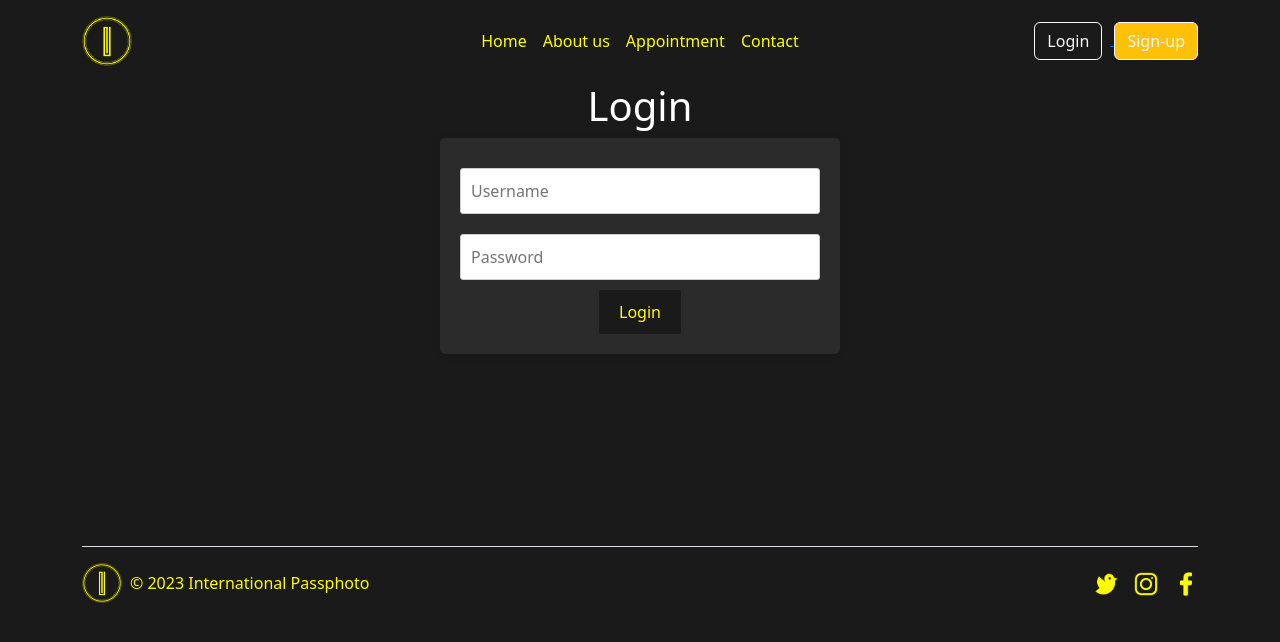
After one commit to Aydinm13/ExamenAdyin, a PHP site: page /login.php in a window 1280 px wide. The commit adds this page. Shown: the top 642 px of the page. Run offline with PHP 8.4, Linux system fonts and the light colour scheme.

Commit message:
login and sign up

```diff
--- /dev/null
+++ b/db.php
@@ -0,0 +1,12 @@
+<?php
+$servername = "localhost";
+$username = "root";
+$password = "";
+$dbname = "international";
+
+$conn = new mysqli($servername, $username, $password, $dbname);
+
+if ($conn->connect_error) {
+    die("Connection failed: " . $conn->connect_error);
+}
+?>
--- /dev/null
+++ b/login.php
@@ -0,0 +1,110 @@
+<!DOCTYPE html>
+<html lang="en">
+<head>
+    <meta charset="UTF-8">
+    <meta name="viewport" content="width=device-width, initial-scale=1.0">
+    <title>International Passphoto</title>
+    <link rel="stylesheet" href="style/style.css">
+    <script src="script/script.js"></script>
+    <link href="https://cdn.jsdelivr.net/npm/bootstrap@5.3.2/dist/css/bootstrap.min.css" rel="stylesheet"
+        integrity="sha384-T3c6CoIi6uLrA9TneNEoa7RxnatzjcDSCmG1MXxSR1GAsXEV/Dwwykc2MPK8M2HN" crossorigin="anonymous">
+
+</head>
+<body>
+     <!-- Menu -->
+     <header class="p-3 text-bg-dark" style=" background-color: #1a1a1a !important;">
+        <div class="container">
+            <div class="d-flex flex-wrap align-items-center justify-content-center justify-content-md-between">
+                <a href="index.html" class="d-flex align-items-center col-md-3 mb-2 mb-md-0 text-white text-decoration-none">
+                    <img class="bi me-2 test" height="50" src="img/internationalpassphoto.png">
+                </a>
+                <ul class="nav justify-content-center underline">
+                    <li><a href="index.html" class="nav-link px-2  underline">Home</a></li>
+                    <li><a href="Aboutus.html" class="nav-link px-2  underline">About us</a></li>
+                    <li><a href="Appointment.php" class="nav-link px-2  underline">Appointment</a></li>
+                    <li><a href="Contact.html" class="nav-link px-2  underline">Contact</a></li>
+                </ul>
+                <div class="col-md-3 text-end">
+                    <a href="login.php">
+                        <button type="button" class="btn btn-outline-light me-2">Login</button>
+                    </a>
+                    <a href="signup.php">
+                        <button type="button" class="btn btn-outline-light btn-warning">Sign-up</button>
+                    </a>
+                </div>
+            </div>
+        </div>
+    </header>
+
+    <div class="containerlogin">
+
+        <h1>Login</h1>
+        <div class="form">
+            <form  action="" method="post">
+            <input type="text" name="username" placeholder="Username">
+            <input type="password" name="password" placeholder="Password">
+            <button type="submit" class="btnlogin" >Login</button>
+        </form>
+
+        </div>
+
+    </div>
+   <?php
+include('db.php');
+
+if ($_SERVER['REQUEST_METHOD'] === 'POST') {
+    $username = $conn->real_escape_string($_POST['username']);
+    $password = $_POST['password'];
+
+    $sql = "SELECT * FROM users WHERE username = '$username'";
+    $result = $conn->query($sql);
+
+    if ($result->num_rows > 0) {
+        $row = $result->fetch_assoc();
+        if (password_verify($password, $row['password']) && $row['id'] == 1 ){
+            header('Location: index.php');
+        } else
+        if (password_verify($password, $row['password']) ) {
+            echo '<span class="span"><p>Login successful</p><span>';
+            header('Location: index.html');
+        } else {
+            echo '<span class="span"><p>Invalid password</p><span>';
+        }
+    } else {
+        echo '<span class="span"><p>Username does not exist</p><span>';
+    }
+}
+
+$conn->close();
+?>
+      <br><br><br><br><br><br><br>
+      <div class="container">
+        <footer class="d-flex flex-wrap justify-content-between align-items-center py-3 my-4 border-top">
+            <div class="col-md-4 d-flex align-items-center">
+                <a href="index.html" class="mb-3 me-2 mb-md-0 text-body-secondary text-decoration-none lh-1">
+                    <img src="img/internationalpassphoto.png" class="bi" width="40" height="40">
+                    <use xlink:href="#bootstrap" />
+                </a>
+                <span class="mb-3 mb-md-0 text-body-secondary" style="color: #fffd00 !important;">&copy; 2023
+                    International Passphoto</span>
+            </div>
+
+            <ul class="nav col-md-4 justify-content-end list-unstyled d-flex">
+                <li class="ms-3"><a class="text-body-secondary" href="#"><img src="img/Twitter.png" class="bi"
+                            width="24" height="24">
+                        <use xlink:href="#twitter" />
+                    </a></li>
+                <li class="ms-3"><a class="text-body-secondary" href="#"><img src="img/Instagram.png" class="bi"
+                            width="24" height="24">
+                        <use xlink:href="#instagram" />
+                    </a></li>
+                <li class="ms-3"><a class="text-body-secondary" href="#"><img src="img/Facebook.png" class="bi"
+                            width="24" height="24">
+                        <use xlink:href="#facebook" />
+                    </a></li>
+            </ul>
+        </footer>
+    </div>
+</body>
+
+</html>
--- a/style/style.css
+++ b/style/style.css
@@ -11,8 +11,15 @@ hr{
 h1{
     color: white !important;
 }
+.span{
+    color: white !important;
+    text-align: center;
+}
 p{
 color: #636363!important;
+}
+h3{
+    color: #636363 !important;
 }
 .Text{
     margin: auto;
@@ -36,3 +43,68 @@ color: #636363!important;
 h2{
     color: white !important;
 }
+.login{
+    padding: 15px 15px 15px 15px;
+    text-align: center;
+}
+.btn-outline-dark {
+    --bs-btn-color: #fffd00 !important;
+    --bs-btn-border-color: #fffd00 !important;
+    --bs-btn-hover-color: #fff;
+    --bs-btn-hover-bg: #2b2b2b !important;
+    --bs-btn-hover-border-color: #212529;
+    --bs-btn-focus-shadow-rgb: 33,37,41;
+}
+.containerlogin {
+    max-width: 400px !important;
+    margin: 0 auto;
+    text-align: center;
+}
+
+.form {
+    background: #2b2b2b;
+    padding: 20px;
+    border-radius: 5px;
+    box-shadow: 0 0 10px rgba(0, 0, 0, 0.1);
+}
+input[type="text"], input[type="password"], input[type="email"] {
+    width: 100%;
+    padding: 10px;
+    margin: 10px 0;
+    border: 1px solid #ccc;
+    border-radius: 3px;
+}
+.btnlogin{
+    background: #1a1a1a;
+    color: #fffd00;
+    border: none;
+    padding: 10px 20px;
+    border-radius: 3px;
+    cursor: pointer;
+}
+
+.buttona {
+    margin-top: 20px;
+    padding: 10px 20px;
+    font-size: 16px;
+  }
+  .containerform{
+    text-align: center !important;
+    width: 50% !important;
+  }
+
+  .form-control{
+    text-align: center !important;
+  }
+.btnform{
+    background: #2b2b2b;
+    color: #fffd00;
+    border: none;
+    padding: 10px 20px;
+    border-radius: 3px;
+    cursor: pointer;
+}
+.table{
+    width: 40% !important;
+    margin: auto;
+}
```
Also changed, not shown: index.html (+11 -5 lines), signup.php (added, +102 -0 lines), Contact.html (added).
